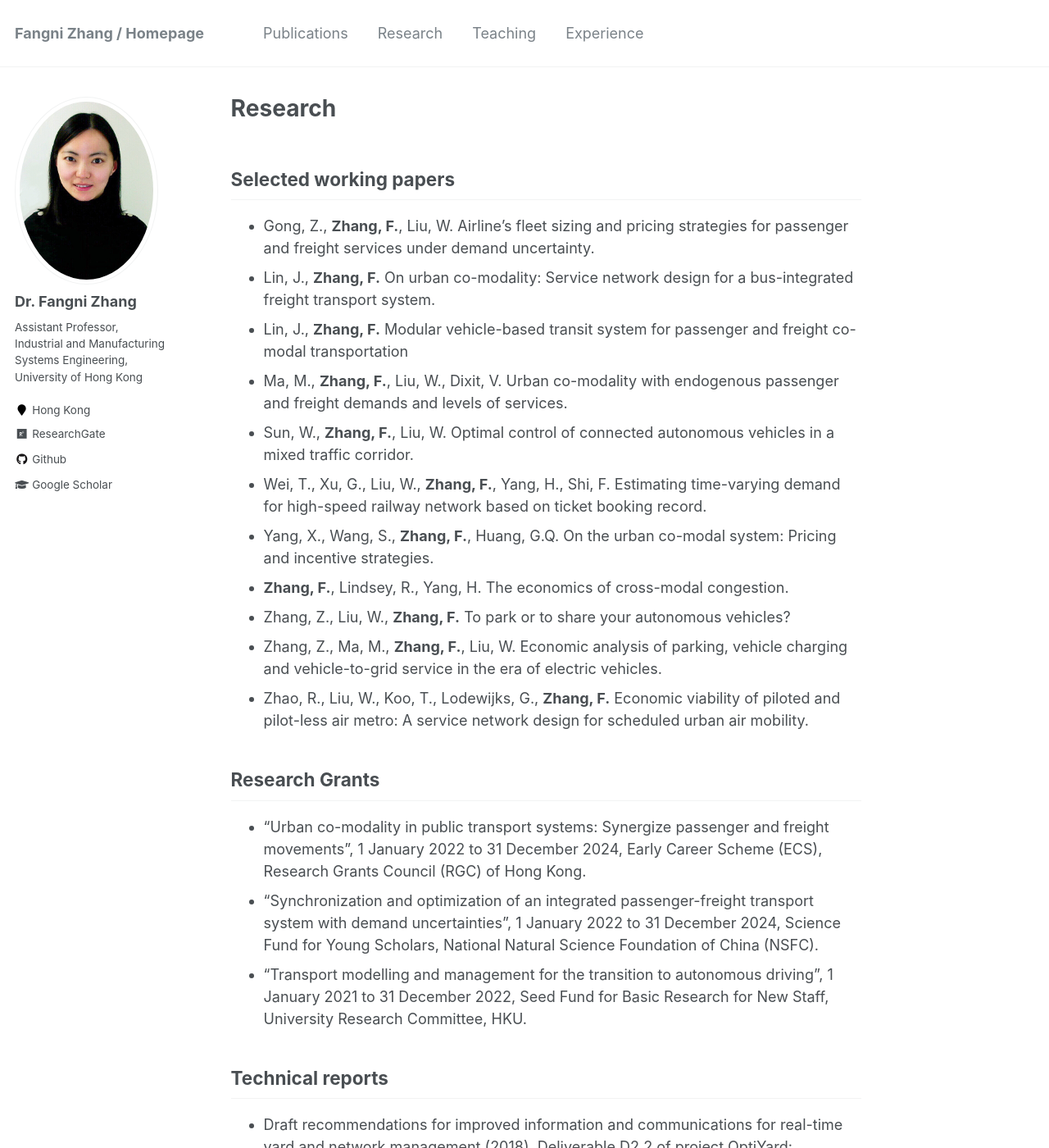
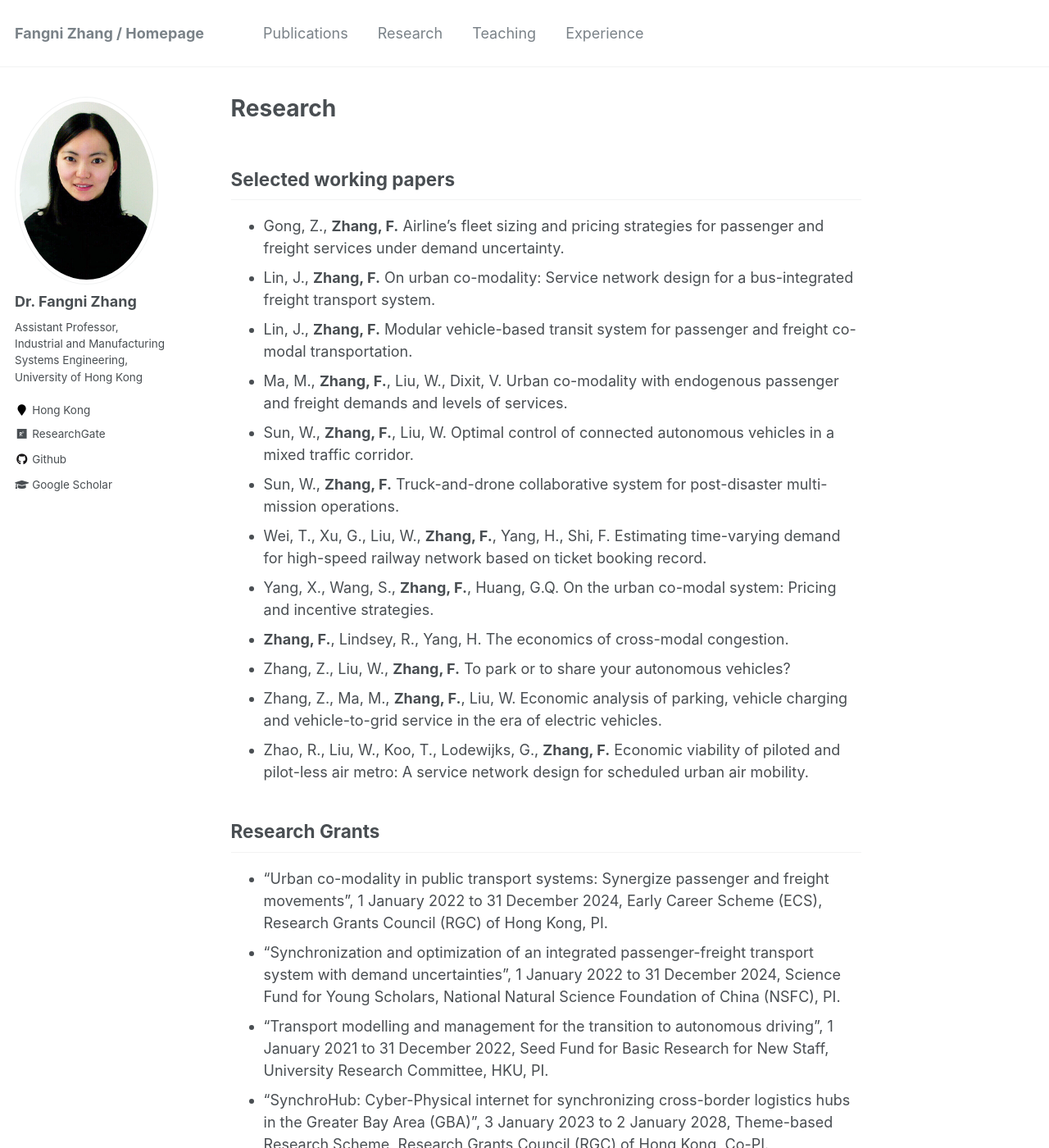
Before and after one commit to fangnizhang/fangnizhang.github.io, a Jekyll site: the page built from _pages/research.md, in a window 1280 px wide and 1400 px high. Shown: the whole window at 82% size. Built offline with Jekyll 4.4.1, drawn with Linux system fonts in a browser that asks for light colours; some of the changed text lies outside the part shown.

Commit message:
Update research.md

```diff
--- a/_pages/research.md
+++ b/_pages/research.md
@@ -6,11 +6,12 @@
 
 Selected working papers
 ------------
-* Gong, Z., **Zhang, F.**, Liu, W. Airline's fleet sizing and pricing strategies for passenger and freight services under demand uncertainty.
+* Gong, Z., **Zhang, F.** Airline's fleet sizing and pricing strategies for passenger and freight services under demand uncertainty.
 * Lin, J., **Zhang, F.** On urban co-modality: Service network design for a bus-integrated freight transport system.
-* Lin, J., **Zhang, F.** Modular vehicle-based transit system for passenger and freight co-modal transportation
+* Lin, J., **Zhang, F.** Modular vehicle-based transit system for passenger and freight co-modal transportation.
 * Ma, M., **Zhang, F.**, Liu, W., Dixit, V. Urban co-modality with endogenous passenger and freight demands and levels of services.
 * Sun, W., **Zhang, F.**, Liu, W. Optimal control of connected autonomous vehicles in a mixed traffic corridor.
+* Sun, W., **Zhang, F.** Truck-and-drone collaborative system for post-disaster multi-mission operations.
 * Wei, T., Xu, G., Liu, W., **Zhang, F.**, Yang, H., Shi, F. Estimating time-varying demand for high-speed railway network based on ticket booking record.
 * Yang, X., Wang, S., **Zhang, F.**, Huang, G.Q. On the urban co-modal system: Pricing and incentive strategies.
 * **Zhang, F.**, Lindsey, R., Yang, H. The economics of cross-modal congestion.
@@ -20,9 +21,10 @@
 
 Research Grants
 ------------
-* "Urban co-modality in public transport systems: Synergize passenger and freight movements", 1 January 2022 to 31 December 2024, Early Career Scheme (ECS), Research Grants Council (RGC) of Hong Kong.
-* "Synchronization and optimization of an integrated passenger-freight transport system with demand uncertainties", 1 January 2022 to 31 December 2024, Science Fund for Young Scholars, National Natural Science Foundation of China (NSFC).
-* "Transport modelling and management for the transition to autonomous driving", 1 January 2021 to 31 December 2022, Seed Fund for Basic Research for New Staff, University Research Committee, HKU.
+* "Urban co-modality in public transport systems: Synergize passenger and freight movements", 1 January 2022 to 31 December 2024, Early Career Scheme (ECS), Research Grants Council (RGC) of Hong Kong, PI.
+* "Synchronization and optimization of an integrated passenger-freight transport system with demand uncertainties", 1 January 2022 to 31 December 2024, Science Fund for Young Scholars, National Natural Science Foundation of China (NSFC), PI.
+* "Transport modelling and management for the transition to autonomous driving", 1 January 2021 to 31 December 2022, Seed Fund for Basic Research for New Staff, University Research Committee, HKU, PI.
+* "SynchroHub: Cyber-Physical internet for synchronizing cross-border logistics hubs in the Greater Bay Area (GBA)", 3 January 2023 to 2 January 2028, Theme-based Research Scheme, Research Grants Council (RGC) of Hong Kong, Co-PI.
 
 Technical reports
 ------------
@@ -34,6 +36,7 @@
 
 Invited talks
 ------------
+* Urban co-modality: Synergize passenger and freight transportation. The 4th Symposium on Travel Behavior and Transportation Science, co-organized by North China University of Technology, Beihang University, and Beijing Jiaotong University. Beijing, China, 28-30 July 2023.
 * A spatiotemporal analysis of the robustness of high-speed rail network in China, International Symposium on High-speed Railway and Environment, organized by Shijiazhuang Tiedao University and Transportation Research Part D: Transport and Environment, 26 September 2020.
 * Quantifying Demand and Impacts of High-speed Rail System. School of Economics and Management, Beihang University. Beijing, China, 11 September 2019.
 * Quantifying Demand and Impacts of High-speed Rail System. College of Metropolitan Transportation, Beijing University of Technology. Beijing, China, 10 September 2019.
```
